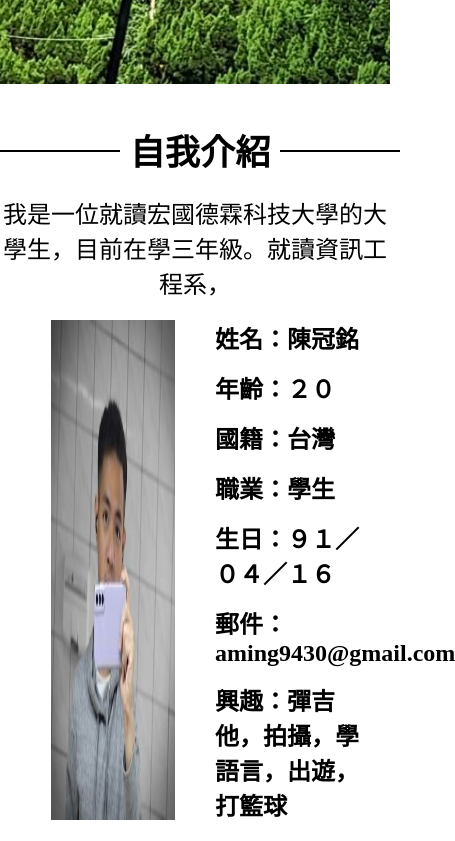
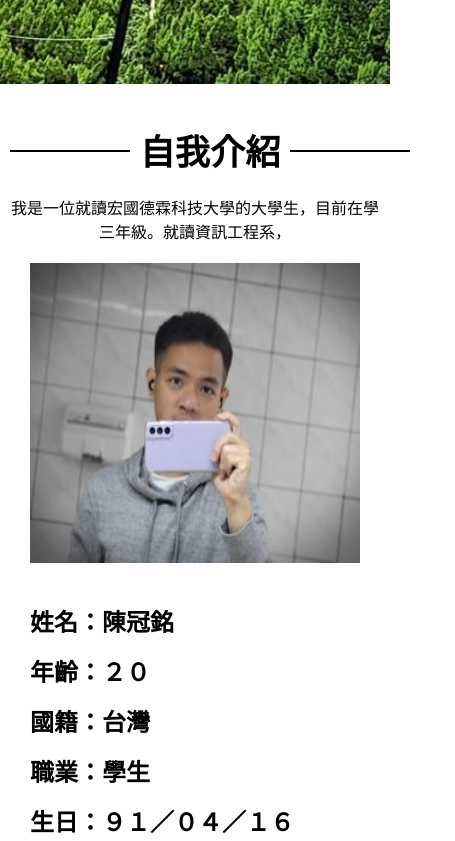
Before and after one commit to aming9430/aming9430.github.io, a plain HTML site: page index.html in a window 390 px wide. Shown: the part 760-1601 px from the top of the page, 455 px wide, since content can reach past the window. Drawn offline with nearby package versions, Linux system fonts and the light colour scheme.

Commit message:
更改手機樣式

```diff
--- a/index.html
+++ b/index.html
@@ -131,7 +131,7 @@
             </div> <div class="col-3">
                 <div class="photo-border">
                     <div class="photo-img">
-                        <img src="image/sister.jpg" alt="">
+                        <img src="image/beo.jpg" alt="">
                     </div>
                     <div class="photo-text">
                         <h3>胖妹妹</h3>
--- a/style/style.css
+++ b/style/style.css
@@ -84,7 +84,7 @@
 .row{
     display:flex;
     justify-content: center;
-    align-items: space-around;
+    align-items: center;
     margin-bottom:50px;
 }
 .col-6{
@@ -271,3 +271,33 @@ footer{
             width:0;
         }
 }
+@media only screen and (max-width: 576px) {
+    .col-12,.col-3,.col-4,.col-6,.col-8{
+        width:100%;
+    }
+    .container{
+        padding:0px 10px;
+    }
+    .row{
+        flex-wrap: wrap;
+    }
+    .container>p{
+        font-size:1rem;
+    }
+    .col-6>.image-info>img{
+        width:100%;
+
+    }
+    .image-info{
+        height:300px;
+    }
+    .image-text{
+        height:400px;
+    }
+    .container>h2{
+        margin:20px auto 20px;
+    }
+    .col-3{
+        margin:10px 15px 10px;
+    }
+}
```
Also changed, not shown: image/beo.jpg (added).
